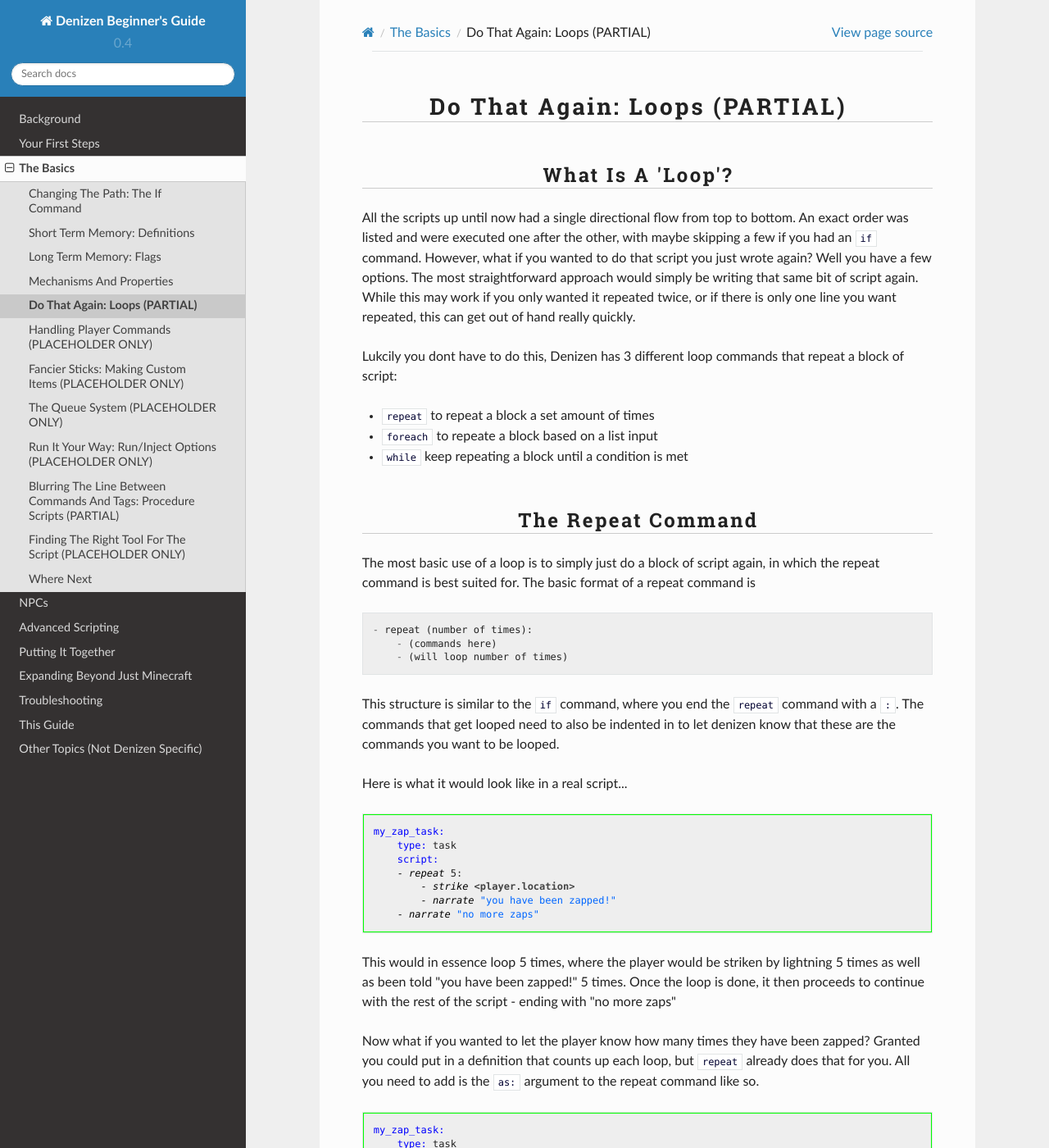
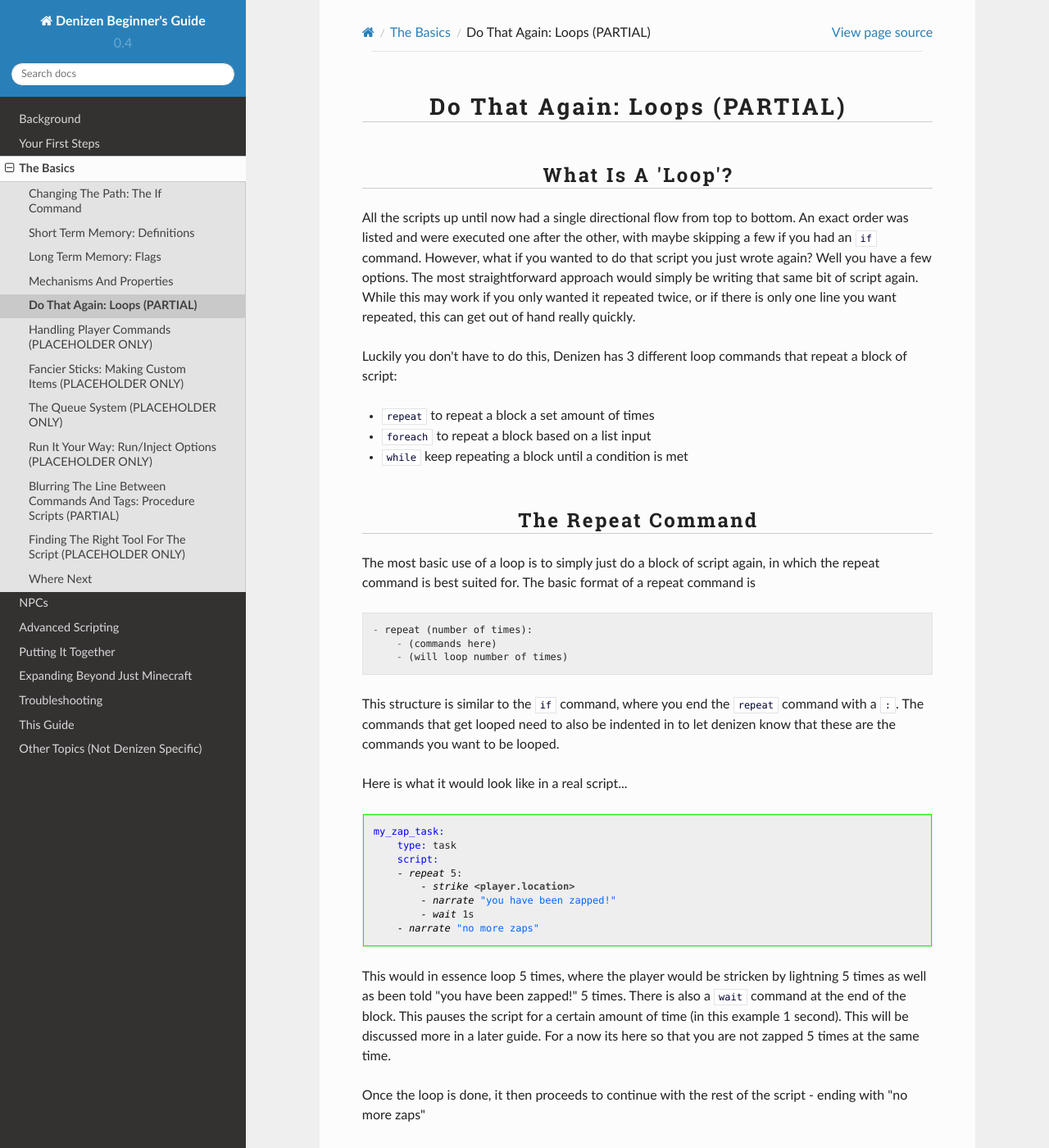
Before and after one commit to DenizenScript/Denizen-Beginners-Guide, a Sphinx documentation site: the page built from source/guides/basics/loops.md, in a window 1280 px wide and 1400 px high. Shown: the whole window at 82% size. Built offline with Sphinx 7.4.7 and the Read the Docs theme 2.0.0, drawn with Linux system fonts in a browser that asks for light colours; some of the changed text lies outside the part shown.

Commit message:
typo fixes + adding waits to repeat examples

````diff
--- a/source/guides/basics/loops.md
+++ b/source/guides/basics/loops.md
@@ -5,9 +5,9 @@ Do That Again: Loops (PARTIAL)
 
 All the scripts up until now had a single directional flow from top to bottom. An exact order was listed and were executed one after the other, with maybe skipping a few if you had an `if` command. However, what if you wanted to do that script you just wrote again? Well you have a few options. The most straightforward approach would simply be writing that same bit of script again. While this may work if you only wanted it repeated twice, or if there is only one line you want repeated, this can get out of hand really quickly.
 
-Lukcily you dont have to do this, Denizen has 3 different loop commands that repeat a block of script:
+Luckily you don't have to do this, Denizen has 3 different loop commands that repeat a block of script:
 - `repeat` to repeat a block a set amount of times
-- `foreach` to repeate a block based on a list input
+- `foreach` to repeat a block based on a list input
 - `while` keep repeating a block until a condition is met
 
 ### The Repeat Command
@@ -30,10 +30,14 @@ my_zap_task:
     - repeat 5:
         - strike <player.location>
         - narrate "you have been zapped!"
+        - wait 1s
     - narrate "no more zaps"
 ```
 
-This would in essence loop 5 times, where the player would be striken by lightning 5 times as well as been told "you have been zapped!" 5 times. Once the loop is done, it then proceeds to continue with the rest of the script - ending with "no more zaps"
+This would in essence loop 5 times, where the player would be stricken by lightning 5 times as well as been told "you have been zapped!" 5 times.
+There is also a `wait` command at the end of the block. This pauses the script for a certain amount of time (in this example 1 second). This will be discussed more in a later guide. For a now its here so that you are not zapped 5 times at the same time.
+
+Once the loop is done, it then proceeds to continue with the rest of the script - ending with "no more zaps"
 
 Now what if you wanted to let the player know how many times they have been zapped? Granted you could put in a definition that counts up each loop, but `repeat` already does that for you. All you need to add is the `as:` argument to the repeat command like so.
 
@@ -44,6 +48,7 @@ my_zap_task:
     - repeat 5 as:count:
         - strike <player.location>
         - narrate "you have been zapped <[count]> times!"
+        - wait 1s
     - narrate "no more zaps"
 ```
 
@@ -88,7 +93,7 @@ my_cow_task:
         - playeffect effect:fireworks_spark at:<[cow].location> visibility:50 quantity:100 data:0 offset:3
 ```
 
-Much better. Most notably, we dont have have to get the item `cow` from the list, its already defined.
+Much better. Most notably, we don't have have to get the item `cow` from the list, its already defined.
 In addition, foreach has a built-in definition of `<[loop_index]>` that keeps track of how many times it has looped.
 
 For instance...
@@ -107,7 +112,7 @@ You can try these examples in-game via `/ex run my_cow_task` while standing near
 
 ### The While Command
 
-There may be a few times where neither the repeat nor the foreach command work, because you dont know how many times it should loop, you just have a condition of when to stop.
+There may be a few times where neither the repeat nor the foreach command work, because you don't know how many times it should loop, you just have a condition of when to stop.
 
 This can be thought of as an `if` command but as a loop. The difference is that the `if` command simply runs the block if its true, the `while` command run the block as long as the condition is true
 ```
@@ -131,7 +136,7 @@ my_move_task:
 
 You can try this in-game via `/ex run my_move_task`. This task when run will keep telling you to move away until you have moved 3 blocks away from when you first were.
 
-Note that there is a `wait` command here. This is a command that tells the script to pause for a certain amount of time (2 seconds in this case) and will be discussed more later. However it is important to use for while loops, without it it will try to check as much as it can all at the same time, which can cause the server to crash.
+Just like the `repeat` command we have a `wait` command at the end of the loop. While it can be optional for `repeat` loops to use this, it is almost always required for `while` loops. Without it it will try to check as much as it can all at the same time, which can cause the server to crash.
 
 As a word of warning, `while` loops should be avoid if possible. It is very easy to make what is known as an infinite loop, in that the loop will never have a chance to stop. Once its running, it is very hard to force it to stop beyond just stopping the server.
 
@@ -150,6 +155,7 @@ my_zap_task:
         - narrate "you have been zapped <[count]> times!"
         - if <player.health> < 5:
             - repeat stop
+        - wait 1s
     - narrate "no more zaps"
 ```
 Take note, only the loop stops, the end `narrate` line still runs.
````
Also changed, not shown: other parts of source/guides/basics/loops.md (+1 -1 lines).
